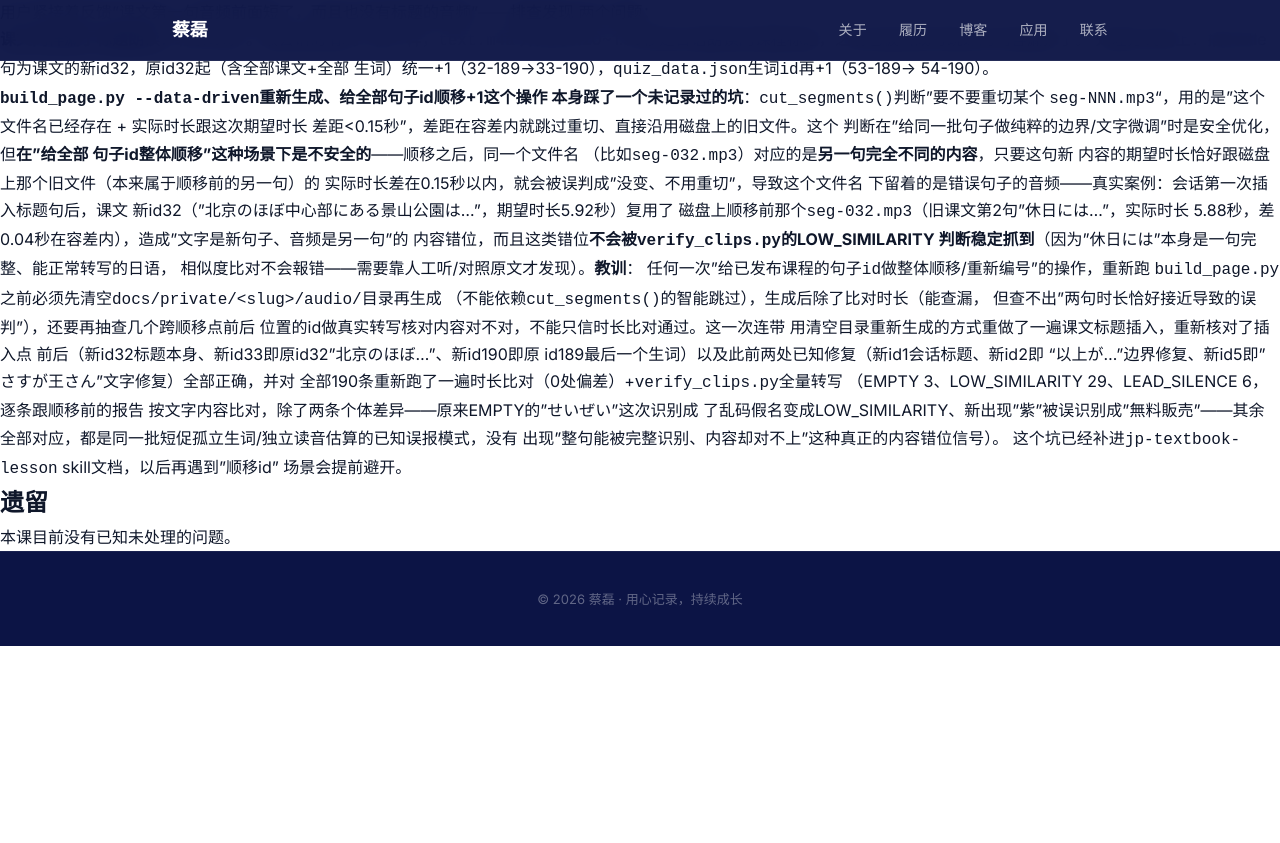
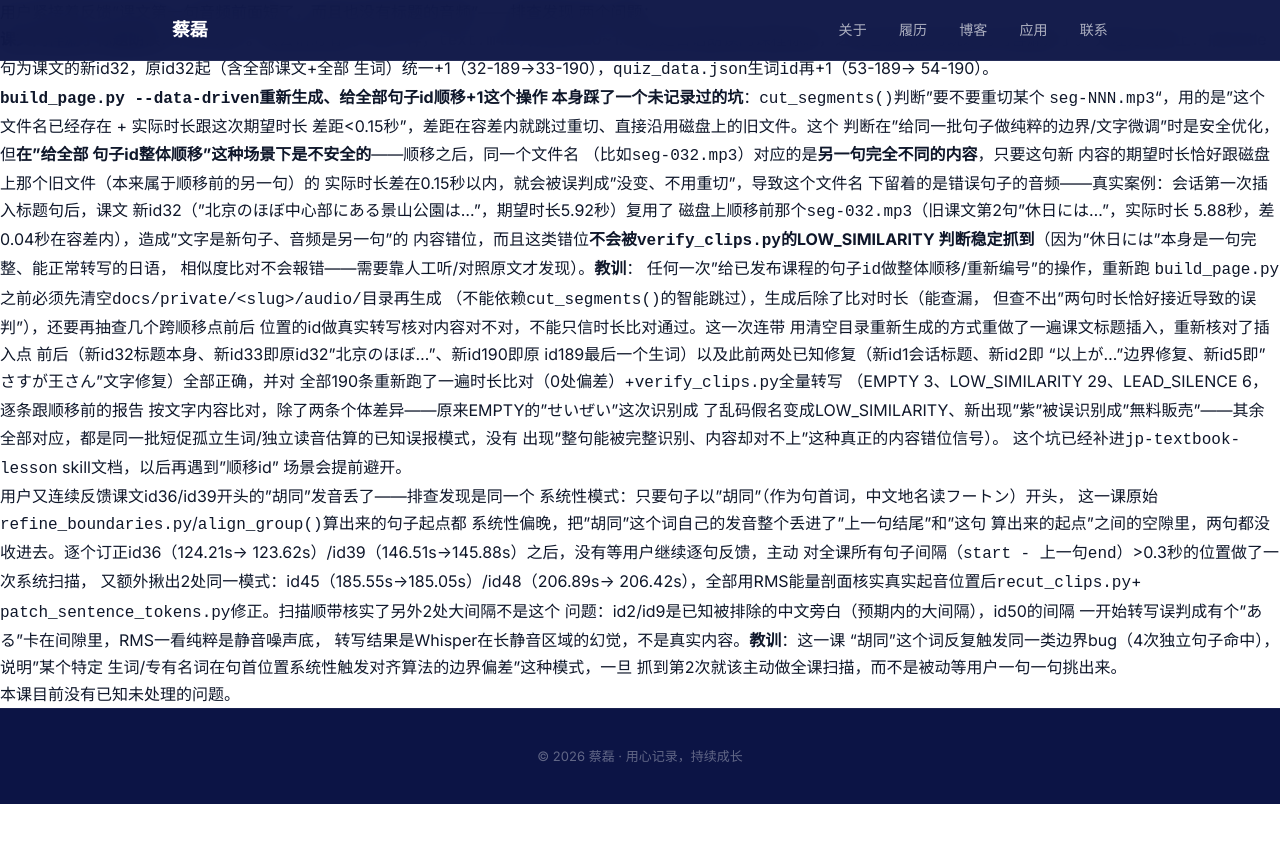
Before and after one commit to jiaodacailei/jiaodacailei.github.io, a Jekyll site: the page built from docs/private/textbook-sjp-zg-l17/LOG.md, in a window 1280 px wide and 900 px high, scrolled down 1297 px. Shown: the top 843 px of the window. Built offline with Jekyll 4.4.1, drawn with Linux system fonts in a browser that asks for light colours; our own code applies the rules of GitHub Pages for plain Markdown files; comment, search, counter and statistics services are not loaded; before the commit the page ends 2039 px from its top, so only the background shows below that.

Commit message:
l17：补充LOG记录+skill文档，记"某个词反复触发同类边界bug"的教训
胡同这个词在这一课的句首位置连续4次触发同一类边界丢词bug，记进
jp-textbook-lesson skill：抓到第2次就该主动做全课扫描（对间隔>0.3秒的
位置逐个RMS核实），不要被动等用户逐句反馈。

```diff
--- a/docs/private/textbook-sjp-zg-l17/LOG.md
+++ b/docs/private/textbook-sjp-zg-l17/LOG.md
@@ -120,6 +120,21 @@
      这个坑已经补进`jp-textbook-lesson` skill文档，以后再遇到"顺移id"
      场景会提前避开。
 
-## 遗留
+- 用户又连续反馈课文id36/id39开头的"胡同"发音丢了——排查发现是同一个
+  系统性模式：只要句子以"胡同"（作为句首词，中文地名读フートン）开头，
+  这一课原始`refine_boundaries.py`/`align_group()`算出来的句子起点都
+  系统性偏晚，把"胡同"这个词自己的发音整个丢进了"上一句结尾"和"这句
+  算出来的起点"之间的空隙里，两句都没收进去。逐个订正id36（124.21s→
+  123.62s）/id39（146.51s→145.88s）之后，没有等用户继续逐句反馈，主动
+  对全课所有句子间隔（`start - 上一句end`）>0.3秒的位置做了一次系统扫描，
+  又额外揪出2处同一模式：id45（185.55s→185.05s）/id48（206.89s→
+  206.42s），全部用RMS能量剖面核实真实起音位置后`recut_clips.py`+
+  `patch_sentence_tokens.py`修正。扫描顺带核实了另外2处大间隔不是这个
+  问题：id2/id9是已知被排除的中文旁白（预期内的大间隔），id50的间隔
+  一开始转写误判成有个"ある"卡在间隙里，RMS一看纯粹是静音噪声底，
+  转写结果是Whisper在长静音区域的幻觉，不是真实内容。**教训**：这一课
+  "胡同"这个词反复触发同一类边界bug（4次独立句子命中），说明"某个特定
+  生词/专有名词在句首位置系统性触发对齐算法的边界偏差"这种模式，一旦
+  抓到第2次就该主动做全课扫描，而不是被动等用户一句一句挑出来。
 
 - 本课目前没有已知未处理的问题。
```
Also changed, not shown: .claude/skills/jp-textbook-lesson/SKILL.md.
